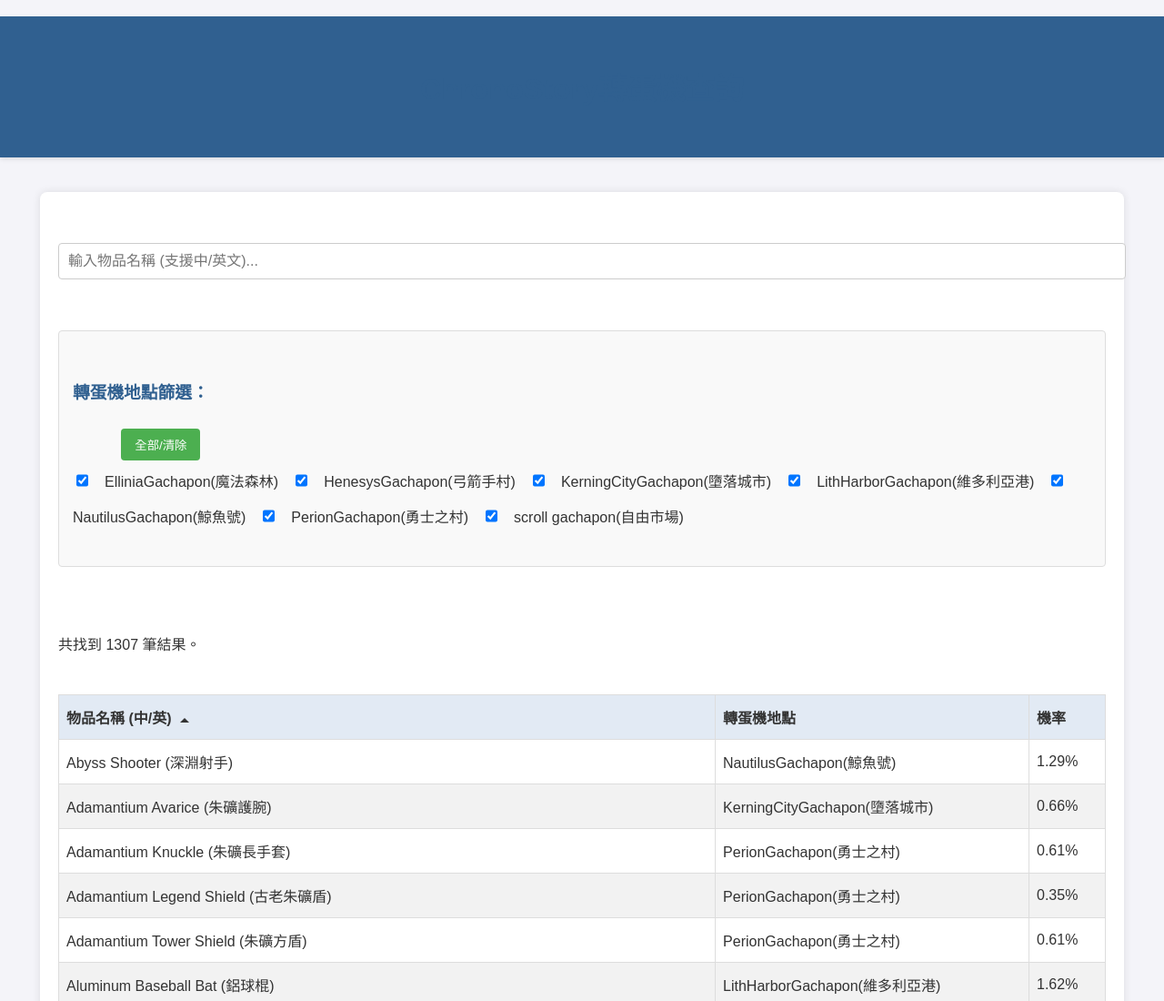
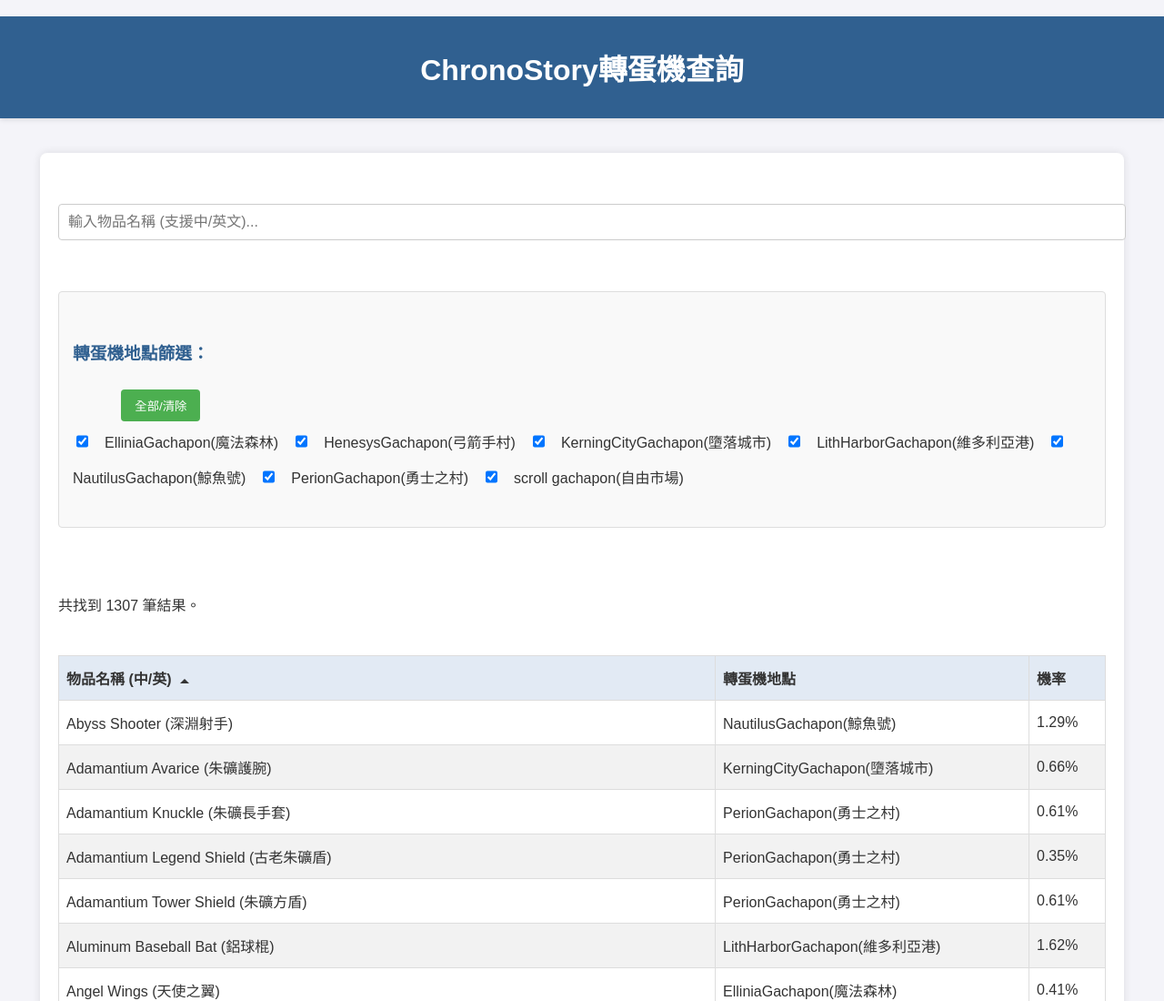
Before and after one commit to mutsuki1129/gachadata1, a website built with Parcel: page index.html in a window 1280 px wide. Shown: the top 1100 px of the page at 91% size. Built offline with nearby package versions, Linux system fonts and the light colour scheme.

Commit message:
Update style.css

```diff
--- a/style.css
+++ b/style.css
@@ -18,13 +18,21 @@ body {
 
 header {
     background-color: #306090; /* 藍色系 */
-    color: white;
+    color: white; /* 讓 header 內部的預設文字為白色 */
     padding: 15px 0;
     text-align: center;
     box-shadow: 0 2px 5px rgba(0, 0, 0, 0.1);
 }
 
+/* === 關鍵修正：確保 h1 標題在 header 內顯示為白色 === */
+header h1 {
+    color: white;
+    margin: 0; /* 移除標題預設的 margin，讓它更置中 */
+}
+/* ==================================================== */
+
 h1, h3 {
+    /* 這裡的設定只影響 header 以外的 h1 和 h3 */
     color: #306090;
 }
 
```
